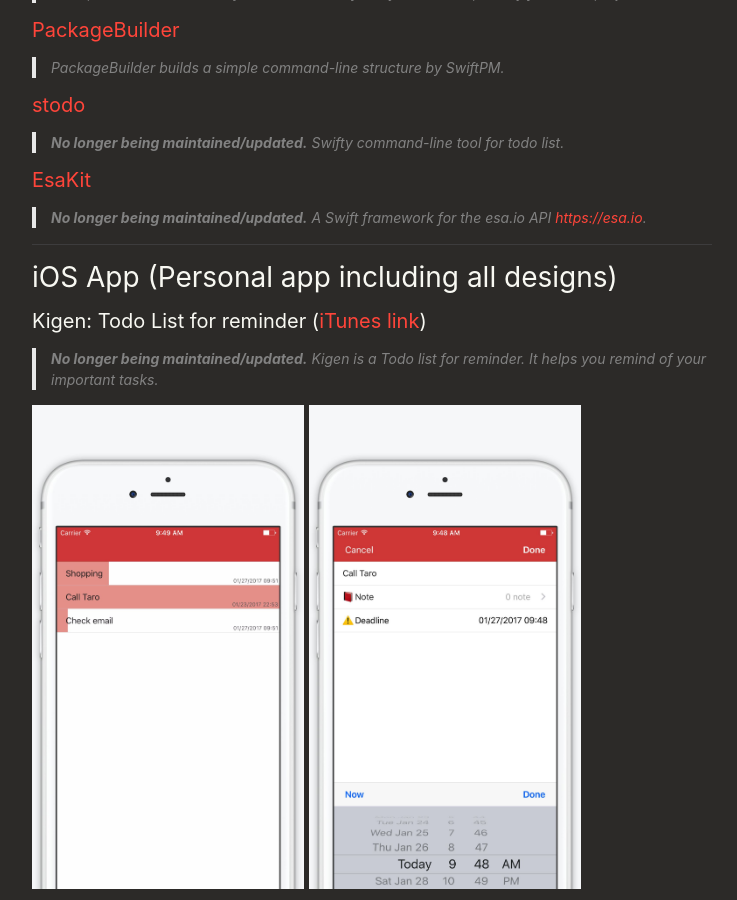
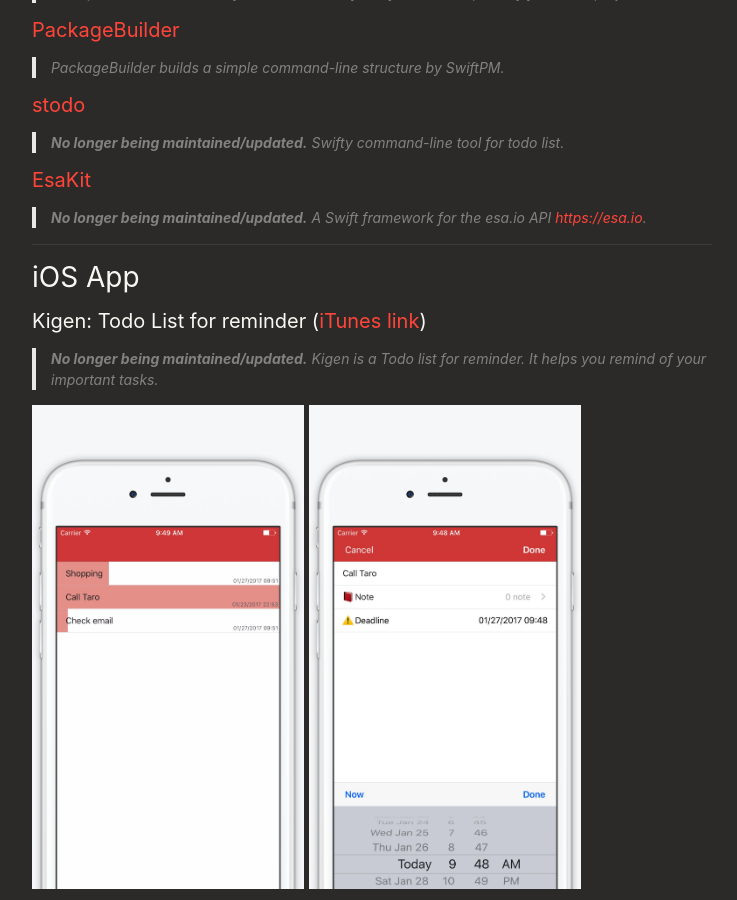
Before and after one commit to pixyzehn/pixyzehn.com, a Jekyll site: the page built from pages/portfolio.md, in a window 1280 px wide and 900 px high, scrolled down 319 px. Shown: the whole window, without its empty margins (268-1005 px from the left). Built offline with Jekyll 4.4.1, drawn with Linux system fonts in a browser that asks for light colours; nearby versions of some CDN libraries; library files that are not in the unit come from our copies.

Commit message:
Update page

```diff
--- a/pages/portfolio.md
+++ b/pages/portfolio.md
@@ -30,7 +30,7 @@ permalink: /portfolio/
 
 <hr>
 
-## iOS App (Personal app including all designs)
+## iOS App
 
 #### Kigen: Todo List for reminder ([iTunes link](https://itunes.apple.com/us/app/kigen-todo-list-for-reminder/id1198205732?l=en&mt=8){:target="_blank"})
 
```
